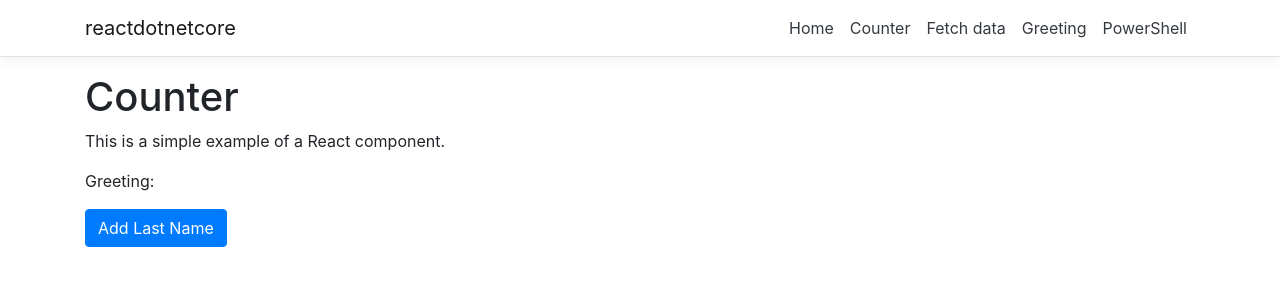
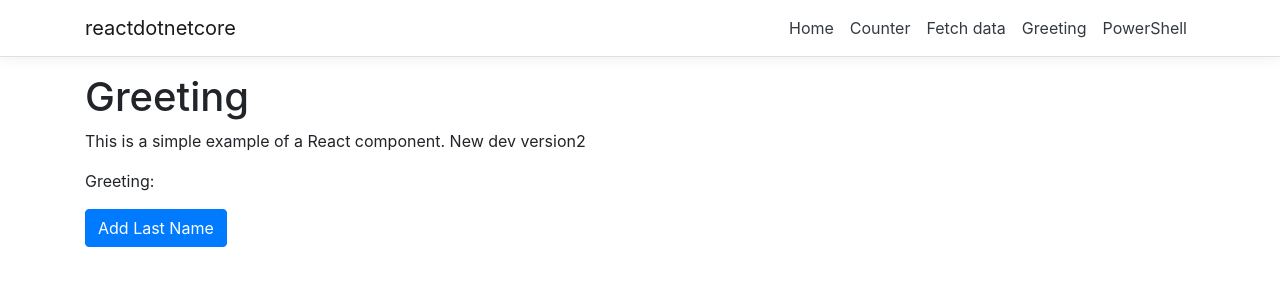
Before and after one commit to truedge/reactdotnetcore, a React (Create React App) app in the folder ClientApp/: page /greeting in a window 1280 px wide. Shown: the top 300 px of the page. Built offline with nearby package versions, Linux system fonts and the light colour scheme; no server answers.

Commit message:
updating header

```diff
--- a/ClientApp/src/components/Greeting.js
+++ b/ClientApp/src/components/Greeting.js
@@ -39,9 +39,9 @@ export class Greeting extends Component {
   render () {
     return (
       <div>
-        <h1>Counter</h1>
+        <h1>Greeting</h1>
 
-        <p>This is a simple example of a React component.</p>
+        <p>This is a simple example of a React component. New dev version2</p>
 
         <p>Greeting: {this.state.greeting} <strong>{this.state.currentName}</strong></p>
 
```
